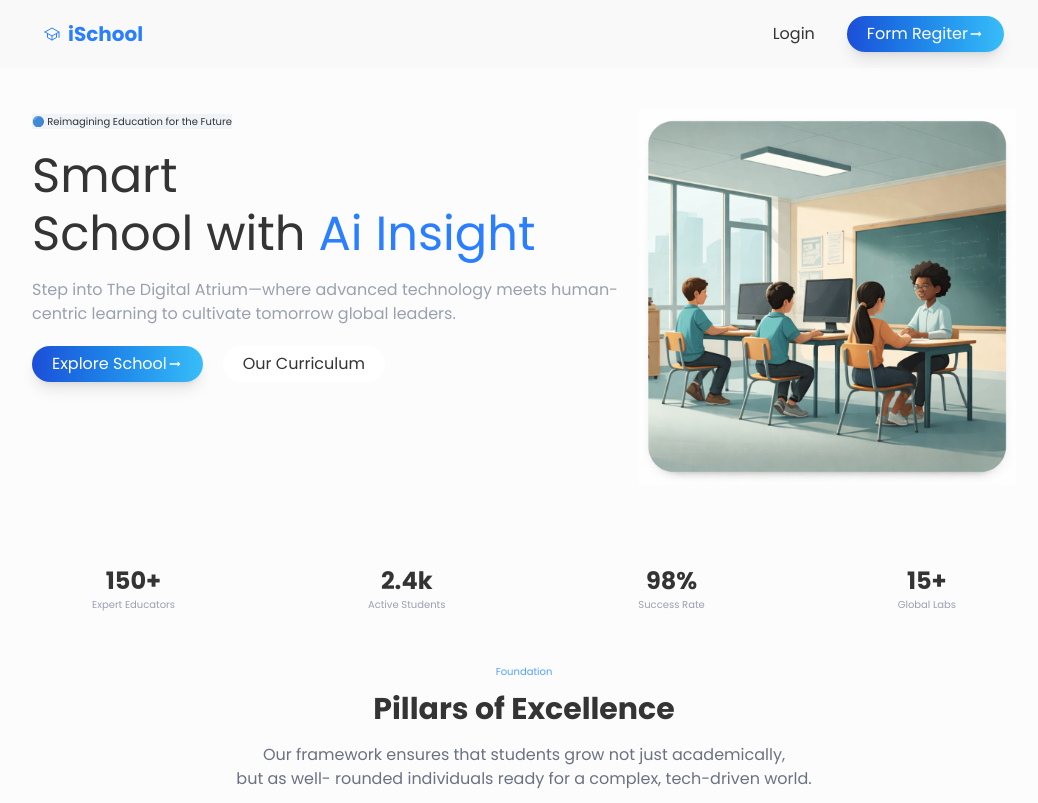
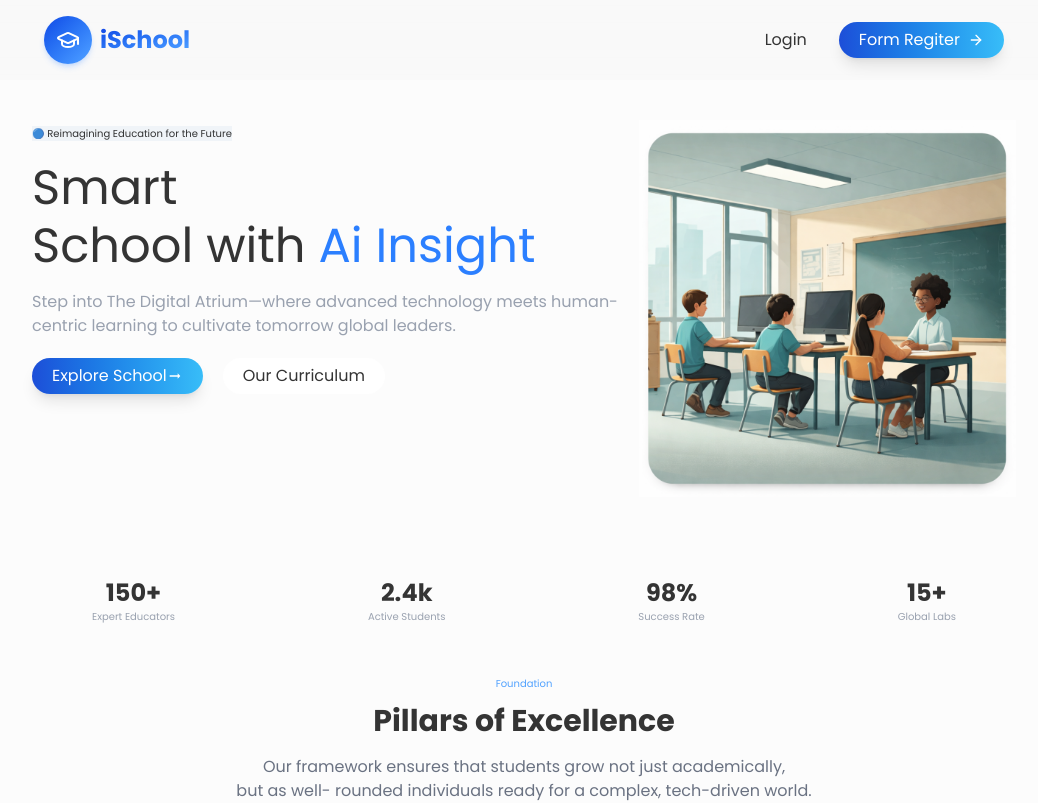
Before and after one commit to nicknasakt7/iSchool-Frontend, a Next.js app: page / in a window 1280 px wide. Shown: the top 803 px of the page, without its empty margins (116-1154 px from the left). Built offline with nearby package versions, Linux system fonts and the light colour scheme.

Commit message:
feat(home):Edit class name and change icon in navbar

```diff
--- a/src/components/features/homepage/navbar/navbar.tsx
+++ b/src/components/features/homepage/navbar/navbar.tsx
@@ -1,27 +1,29 @@
-"use client";
+'use client';
 
-import Link from "next/link";
-import { useState } from "react";
-import { IoSchoolOutline } from "react-icons/io5";
-import { MdArrowRightAlt } from "react-icons/md";
-import { usePathname } from "next/navigation";
-import { PATH } from "@/constants/path.constant";
+import Link from 'next/link';
+import { useState } from 'react';
+import { IoSchoolOutline } from 'react-icons/io5';
+import { MdArrowRightAlt } from 'react-icons/md';
+import { usePathname } from 'next/navigation';
+import { PATH } from '@/constants/path.constant';
+import Logo from '@/components/shared/logo';
+import { Button } from '@/components/ui/button';
+import { ArrowRight, Sparkles } from 'lucide-react';
 
 export default function Navbar() {
-  const [,setSidsbaropen] = useState(false);
+  const [, setSidsbaropen] = useState(false);
   const path = usePathname();
-  const isLoginPath = path === PATH.LOGIN || path === PATH.CONTENT
-
+  const isLoginPath = path === PATH.LOGIN || path === PATH.CONTENT;
 
   return (
     <nav className="flex justify-between items-center px-4 sm:px-12 lg:px-24 xl:px-40 py-4 sticky top-0 z-20 backdrop-blur-lg font-medium bg-white/50 dark:bg-gray-900/70 ">
       <div className="flex items-center gap-2 hover:scale-105">
-        <div>
-          <IoSchoolOutline className="text-blue-500" />
-        </div>
+        <Logo />
         <Link href={PATH.HOME}>
           <div>
-            <p className="font-bold text-blue-500 text-xl">iSchool</p>
+            <p className="text-2xl font-bold bg-linear-to-br from-blue-700 to-blue-400 leading-none bg-clip-text text-transparent">
+              iSchool
+            </p>
           </div>
         </Link>
       </div>
@@ -34,7 +36,7 @@ export default function Navbar() {
           </Link>
         )}
         {!isLoginPath && (
-          <div className="flex items-center bg-linear-to-r from-[#1d4ed8] to-[#38bdf8] shadow-lg hover:opacity-90 transition-all px-5 py-1.5 rounded-2xl text-white">
+          <div className="flex gap-2 items-center bg-linear-to-r from-[#1d4ed8] to-[#38bdf8] shadow-lg hover:opacity-90 transition-all px-5 py-1.5 rounded-2xl text-white">
             <a
               onClick={() => setSidsbaropen(false)}
               href="#contect"
@@ -42,7 +44,7 @@ export default function Navbar() {
             >
               Form Regiter
             </a>
-            <MdArrowRightAlt />
+            <ArrowRight size={16} />
           </div>
         )}
       </div>
```
